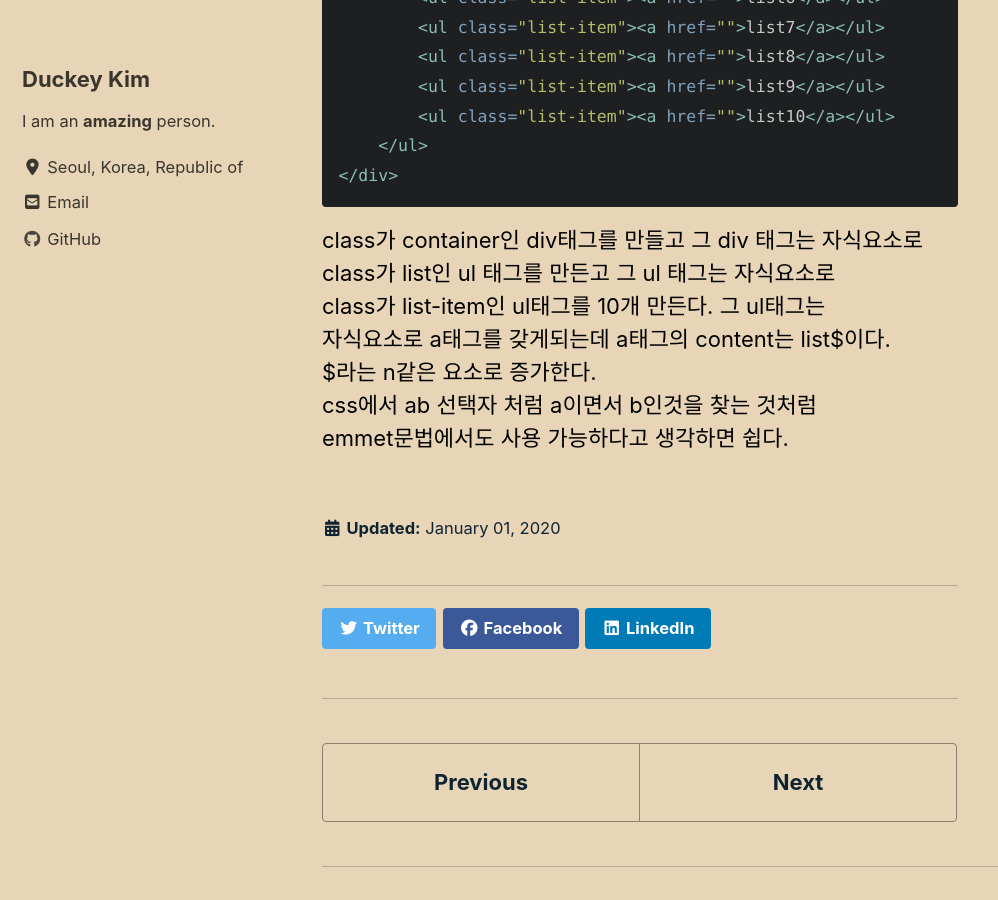
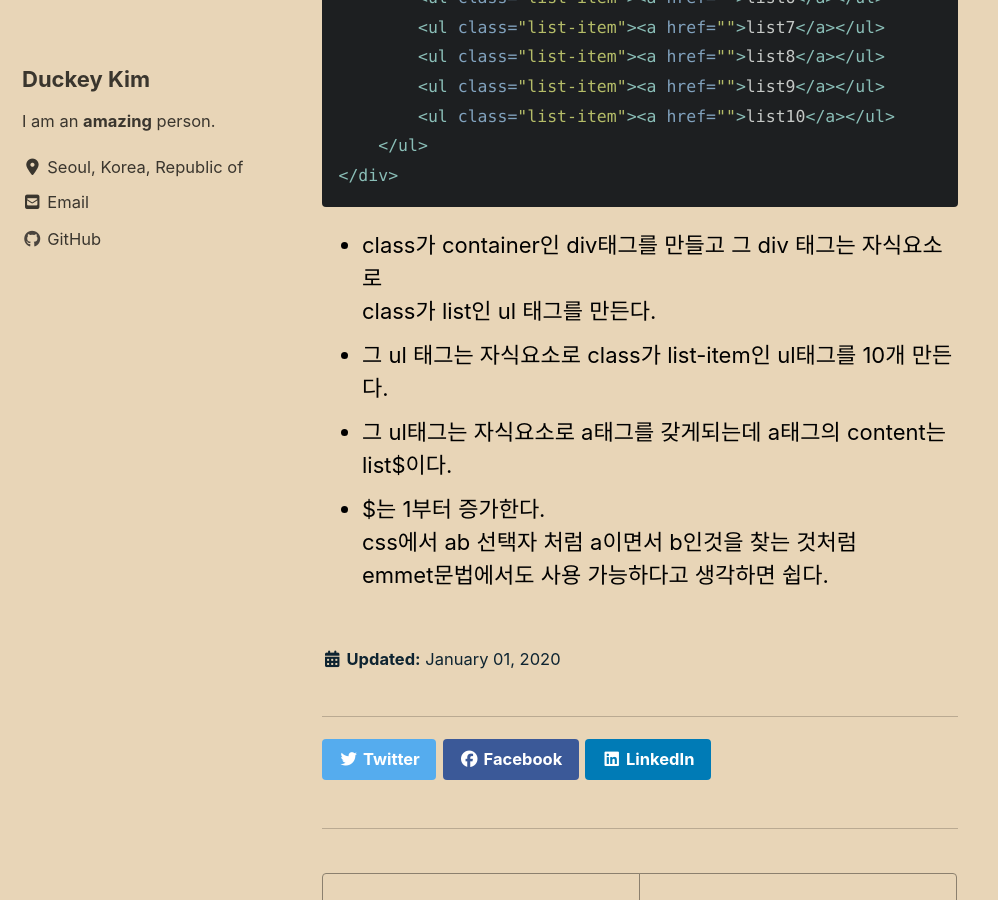
Before and after one commit to duckey-kim/duckey-kim.github.io, a Jekyll site: the page built from _posts/2020-01-01-코드작성유용하게하기.md, in a window 1280 px wide and 900 px high, scrolled down 1069 px. Shown: the whole window, without its empty margins (0-998 px from the left). Built offline with Jekyll 4.4.1, drawn with Linux system fonts in a browser that asks for light colours; cached includes are drawn as plain includes; nearby versions of some CDN libraries.

Commit message:
Update 2020-01-01-코드작성유용하게하기.md

````diff
--- a/_posts/2020-01-01-코드작성유용하게하기.md
+++ b/_posts/2020-01-01-코드작성유용하게하기.md
@@ -29,10 +29,10 @@ VS code에서 div입력후 tab을 누르면 div태그를 열고 닫아주는 것
     </ul>
 </div>
 ```
-class가 container인 div태그를 만들고 그 div 태그는 자식요소로
-class가 list인 ul 태그를 만든고 그 ul 태그는 자식요소로
-class가 list-item인 ul태그를 10개 만든다. 그 ul태그는
-자식요소로 a태그를 갖게되는데 a태그의 content는 list$이다.
-$라는 n같은 요소로 증가한다.
+- class가 container인 div태그를 만들고 그 div 태그는 자식요소로
+class가 list인 ul 태그를 만든다.
+- 그 ul 태그는 자식요소로  class가 list-item인 ul태그를 10개 만든다.
+- 그 ul태그는 자식요소로 a태그를 갖게되는데 a태그의 content는 list$이다.
+- $는 1부터  증가한다.
 css에서 ab 선택자 처럼 a이면서 b인것을 찾는 것처럼
 emmet문법에서도 사용 가능하다고 생각하면 쉽다.
````
